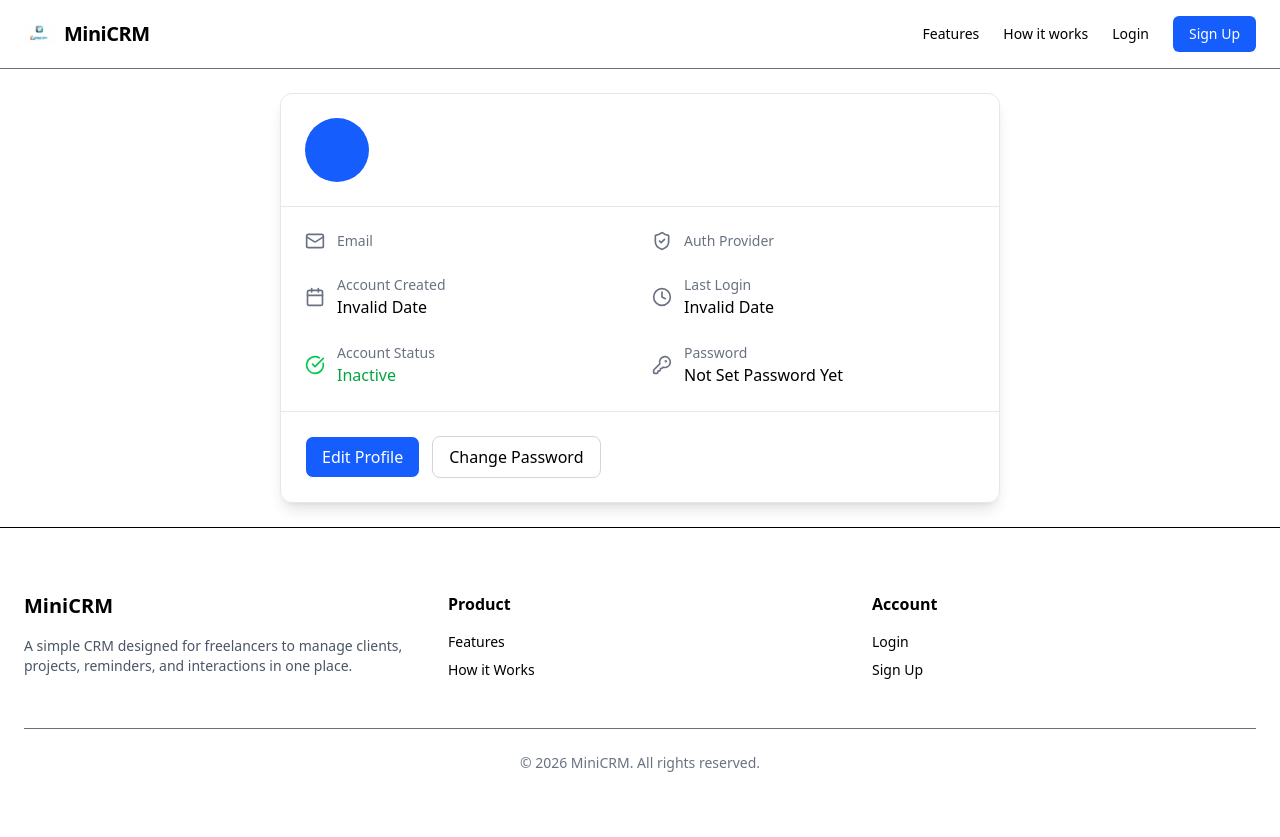
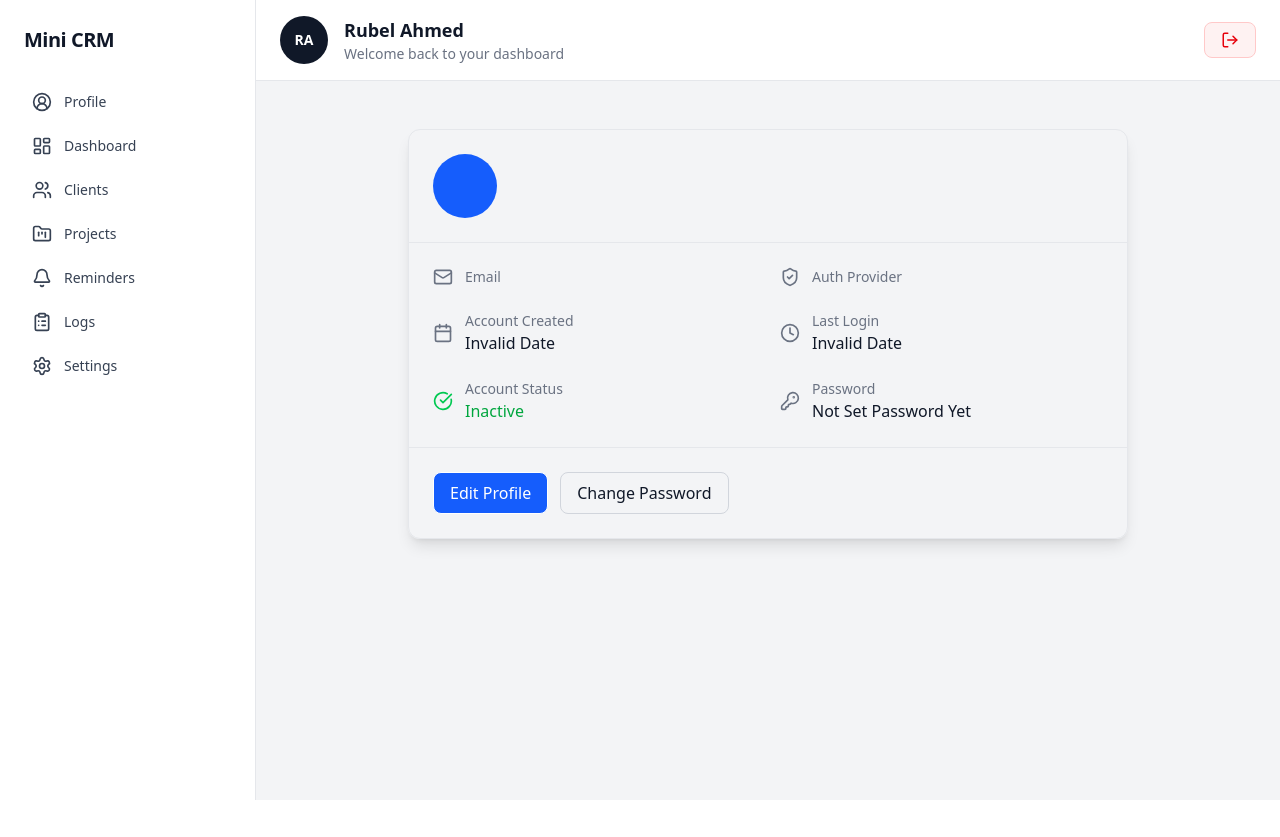
Before and after one commit to Md-Rubel-Ahmed-Rana/CRM-for-Freelancers, a Next.js app in the folder frontend/: page /profile in a window 1280 px wide. After the commit the page ends 800 px from the top, so only its background shows below. Built offline with nearby package versions, Linux system fonts and the light colour scheme; no server answers.

Commit message:
feat(dashboard): Implement Dashboard layout and components with sidebar navigation

```diff
--- /dev/null
+++ b/frontend/src/features/dashboard/index.tsx
@@ -0,0 +1,85 @@
+const Dashboard = () => {
+  return (
+    <div>
+      {/* Cards */}
+      <div className="grid grid-cols-1 gap-4 md:grid-cols-2 xl:grid-cols-4">
+        <div className="rounded-2xl border border-gray-200 bg-white p-5 shadow-sm dark:border-zinc-800 dark:bg-zinc-900">
+          <p className="text-sm text-gray-500 dark:text-gray-400">
+            Total Clients
+          </p>
+          <h2 className="mt-2 text-3xl font-bold">24</h2>
+        </div>
+
+        <div className="rounded-2xl border border-gray-200 bg-white p-5 shadow-sm dark:border-zinc-800 dark:bg-zinc-900">
+          <p className="text-sm text-gray-500 dark:text-gray-400">
+            Total Projects
+          </p>
+          <h2 className="mt-2 text-3xl font-bold">12</h2>
+        </div>
+
+        <div className="rounded-2xl border border-gray-200 bg-white p-5 shadow-sm dark:border-zinc-800 dark:bg-zinc-900">
+          <p className="text-sm text-gray-500 dark:text-gray-400">
+            Reminders Due
+          </p>
+          <h2 className="mt-2 text-3xl font-bold">5</h2>
+        </div>
+
+        <div className="rounded-2xl border border-gray-200 bg-white p-5 shadow-sm dark:border-zinc-800 dark:bg-zinc-900">
+          <p className="text-sm text-gray-500 dark:text-gray-400">
+            Active Projects
+          </p>
+          <h2 className="mt-2 text-3xl font-bold">8</h2>
+        </div>
+      </div>
+
+      {/* Lower content */}
+      <div className="mt-6 grid grid-cols-1 gap-6 xl:grid-cols-3">
+        {/* Main content */}
+        <div className="xl:col-span-2">
+          <div className="rounded-2xl border border-gray-200 bg-white p-6 shadow-sm dark:border-zinc-800 dark:bg-zinc-900">
+            <h3 className="text-lg font-semibold">Dashboard Content</h3>
+            <p className="mt-2 text-sm text-gray-500 dark:text-gray-400">
+              Put your charts, client summary, recent projects, and activity
+              logs here.
+            </p>
+
+            <div className="mt-6 grid grid-cols-1 gap-4 md:grid-cols-2">
+              <div className="rounded-xl bg-gray-100 p-4 dark:bg-zinc-800">
+                Recent Clients
+              </div>
+              <div className="rounded-xl bg-gray-100 p-4 dark:bg-zinc-800">
+                Project Status
+              </div>
+              <div className="rounded-xl bg-gray-100 p-4 dark:bg-zinc-800">
+                Weekly Logs
+              </div>
+              <div className="rounded-xl bg-gray-100 p-4 dark:bg-zinc-800">
+                Revenue / Budget
+              </div>
+            </div>
+          </div>
+        </div>
+
+        {/* Right panel */}
+        <div>
+          <div className="rounded-2xl border border-gray-200 bg-white p-6 shadow-sm dark:border-zinc-800 dark:bg-zinc-900">
+            <h3 className="text-lg font-semibold">Upcoming Reminders</h3>
+            <div className="mt-4 space-y-3">
+              <div className="rounded-xl bg-gray-100 p-4 dark:bg-zinc-800">
+                Client meeting at 4 PM
+              </div>
+              <div className="rounded-xl bg-gray-100 p-4 dark:bg-zinc-800">
+                Submit project proposal
+              </div>
+              <div className="rounded-xl bg-gray-100 p-4 dark:bg-zinc-800">
+                Follow up with new lead
+              </div>
+            </div>
+          </div>
+        </div>
+      </div>
+    </div>
+  );
+};
+
+export default Dashboard;
--- /dev/null
+++ b/frontend/src/layout/DashboardHeader.tsx
@@ -0,0 +1,26 @@
+import Logout from "@/common/Logout";
+
+const DashboardHeader = () => {
+  return (
+    <header className="flex flex-col gap-4 border-b border-gray-200 bg-white px-4 py-4 dark:border-zinc-800 dark:bg-zinc-900 sm:flex-row sm:items-center sm:justify-between sm:px-6">
+      {/* Left side */}
+      <div className="flex items-center gap-4">
+        <div className="flex h-12 w-12 items-center justify-center rounded-full bg-gray-900 text-sm font-semibold text-white dark:bg-white dark:text-black">
+          RA
+        </div>
+
+        <div>
+          <h1 className="text-lg font-semibold">Rubel Ahmed</h1>
+          <p className="text-sm text-gray-500 dark:text-gray-400">
+            Welcome back to your dashboard
+          </p>
+        </div>
+      </div>
+
+      {/* Logout button */}
+      <Logout />
+    </header>
+  );
+};
+
+export default DashboardHeader;
--- /dev/null
+++ b/frontend/src/layout/DashboardLayout.tsx
@@ -0,0 +1,91 @@
+import {
+  UserCircle2,
+  LayoutDashboard,
+  Users,
+  FolderKanban,
+  Bell,
+  ClipboardList,
+  Settings,
+} from "lucide-react";
+import Link from "next/link";
+import DashboardHeader from "./DashboardHeader";
+
+const sidebarItems = [
+  {
+    name: "Profile",
+    path: "profile",
+    icon: <UserCircle2 size={20} />,
+  },
+  {
+    name: "Dashboard",
+    path: "dashboard",
+    icon: <LayoutDashboard size={20} />,
+  },
+  {
+    name: "Clients",
+    path: "clients",
+    icon: <Users size={20} />,
+  },
+  {
+    name: "Projects",
+    path: "projects",
+    icon: <FolderKanban size={20} />,
+  },
+  {
+    name: "Reminders",
+    path: "reminders",
+    icon: <Bell size={20} />,
+  },
+  {
+    name: "Logs",
+    path: "logs",
+    icon: <ClipboardList size={20} />,
+  },
+  {
+    name: "Settings",
+    path: "settings",
+    icon: <Settings size={20} />,
+  },
+];
+
+type Props = {
+  component: React.ReactNode;
+};
+
+const DashboardLayout = ({ component }: Props) => {
+  return (
+    <div className="min-h-screen bg-gray-100 text-gray-900 dark:bg-zinc-950 dark:text-white">
+      {/* Main wrapper */}
+      <div className="flex min-h-screen flex-col lg:flex-row">
+        {/* Sidebar */}
+        <aside className="w-full border-b border-gray-200 bg-white dark:border-zinc-800 dark:bg-zinc-900 lg:w-64 lg:border-b-0 lg:border-r">
+          <div className="flex h-20 items-center px-6">
+            <h2 className="text-xl font-bold tracking-tight">Mini CRM</h2>
+          </div>
+
+          <nav className="space-y-2 px-4 pb-6">
+            {sidebarItems.map((item) => (
+              <Link href={item.path} key={item.path}>
+                <button className="w-full rounded-xl px-4 py-3 text-left text-sm font-medium text-gray-700 transition hover:bg-gray-100 dark:text-gray-300 dark:hover:bg-zinc-800">
+                  <div className="flex items-center gap-3">
+                    {item.icon}
+                    {item.name}
+                  </div>
+                </button>
+              </Link>
+            ))}
+          </nav>
+        </aside>
+
+        {/* Right content */}
+        <div className="flex min-h-screen flex-1 flex-col">
+          <DashboardHeader />
+
+          <main className="flex-1 p-4 sm:p-6">{component}</main>
+        </div>
+      </div>
+    </div>
+  );
+};
+
+export default DashboardLayout;
--- /dev/null
+++ b/frontend/src/pages/dashboard/index.tsx
@@ -0,0 +1,19 @@
+import PageMetadata from "@/common/PageMetadata";
+import Dashboard from "@/features/dashboard";
+import DashboardLayout from "@/layout/DashboardLayout";
+import { ReactElement } from "react";
+
+const DashboardPage = () => {
+  return (
+    <>
+      <PageMetadata title="Dashboard" />
+      <Dashboard />
+    </>
+  );
+};
+
+export default DashboardPage;
+
+DashboardPage.getLayout = function (page: ReactElement) {
+  return <DashboardLayout component={page} />;
+};
--- a/frontend/src/pages/profile/index.tsx
+++ b/frontend/src/pages/profile/index.tsx
@@ -1,6 +1,6 @@
 import PageMetadata from "@/common/PageMetadata";
 import Profile from "@/features/profile";
-import RootLayout from "@/layout/RootLayout";
+import DashboardLayout from "@/layout/DashboardLayout";
 import { ReactElement, useState } from "react";
 
 const ProfilePage = () => {
@@ -16,5 +16,5 @@ const ProfilePage = () => {
 export default ProfilePage;
 
 ProfilePage.getLayout = function (page: ReactElement) {
-  return <RootLayout>{page}</RootLayout>;
+  return <DashboardLayout component={page} />;
 };
```
